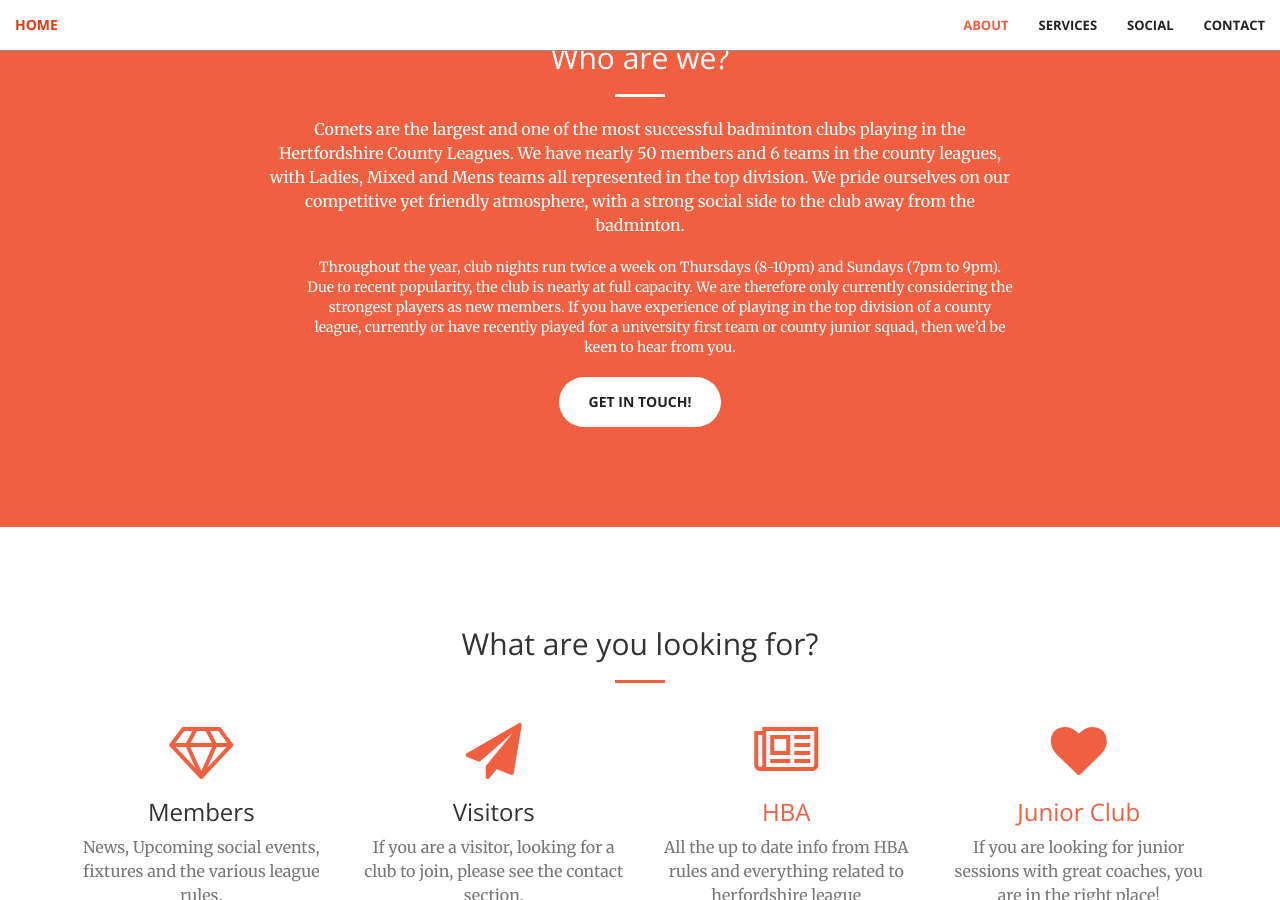
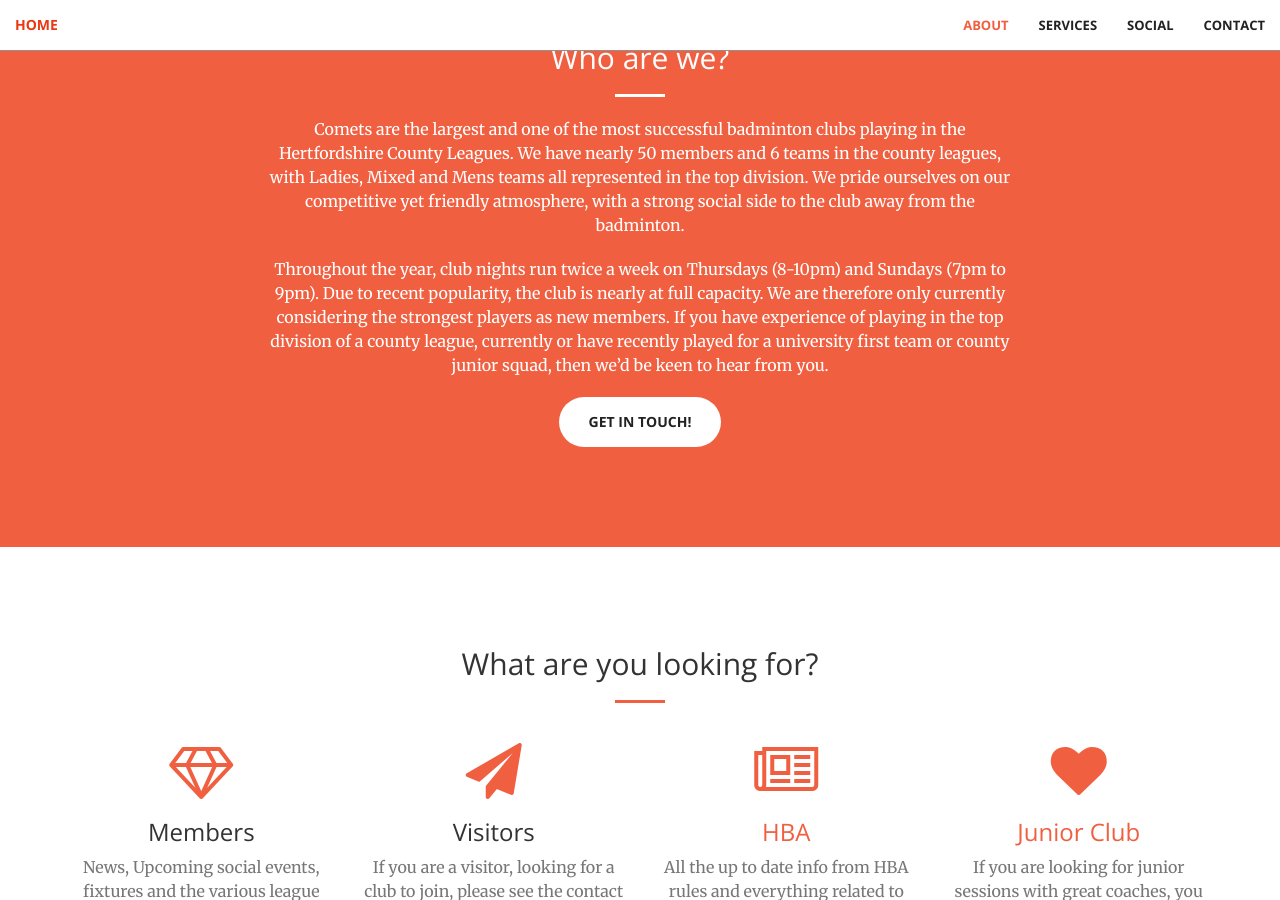
Before and after one commit to Cometsbc/cometsbc.github.io, a Jekyll site: the page built from index.html, in a window 1280 px wide and 900 px high, scrolled down 959 px. Built offline with Jekyll 4.4.1, drawn with Linux system fonts in a browser that asks for light colours.

Commit message:
update paragraph

```diff
--- a/_includes/call-to-action.html
+++ b/_includes/call-to-action.html
@@ -4,18 +4,16 @@
             <div class="col-lg-8 col-lg-offset-2 text-center">
                 <h2 class="section-heading">Who are we?</h2>
                 <hr class="light">
-                <p>
+                <p class=".text-justify">
                     Comets are the largest and one of the most successful badminton clubs playing in the Hertfordshire County Leagues.
                     We have nearly 50 members and 6 teams in the county leagues, with Ladies, Mixed and Mens teams all represented in the top division.
-                    We pride ourselves on our competitive yet friendly atmosphere, with a strong social side to the club away from the badminton.
-                    <ul style="list-style-type:none">
-                    <li>
-                        Throughout the year, club nights run twice a week on Thursdays (8-10pm) and Sundays (7pm to 9pm).
-                        Due to recent popularity, the club is nearly at full capacity.
-                        We are therefore only currently considering the strongest players as new members.
-                        If you have experience of playing in the top division of a county league,
-                        currently or have recently played for a university first team or county junior squad, then we’d be keen to hear from you.</li>
-                    </ul>
+                    We pride ourselves on our competitive yet friendly atmosphere, with a strong social side to the club away from the badminton.</p>
+                <p class=".text-justify">
+                    Throughout the year, club nights run twice a week on Thursdays (8-10pm) and Sundays (7pm to 9pm).
+                    Due to recent popularity, the club is nearly at full capacity.
+                    We are therefore only currently considering the strongest players as new members.
+                    If you have experience of playing in the top division of a county league,
+                    currently or have recently played for a university first team or county junior squad, then we’d be keen to hear from you.
                 </p>
                 <a href="#contact" class="btn btn-default btn-xl">Get In Touch!</a>
             </div>
```
